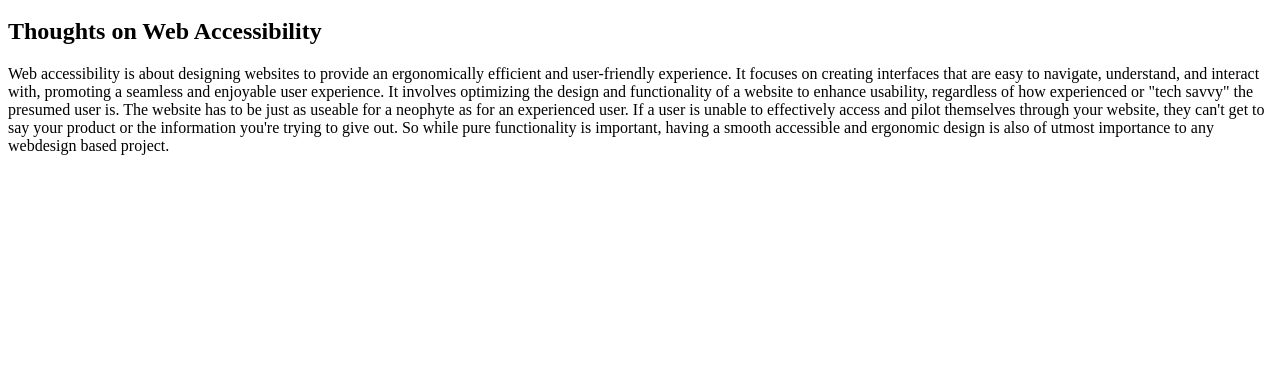
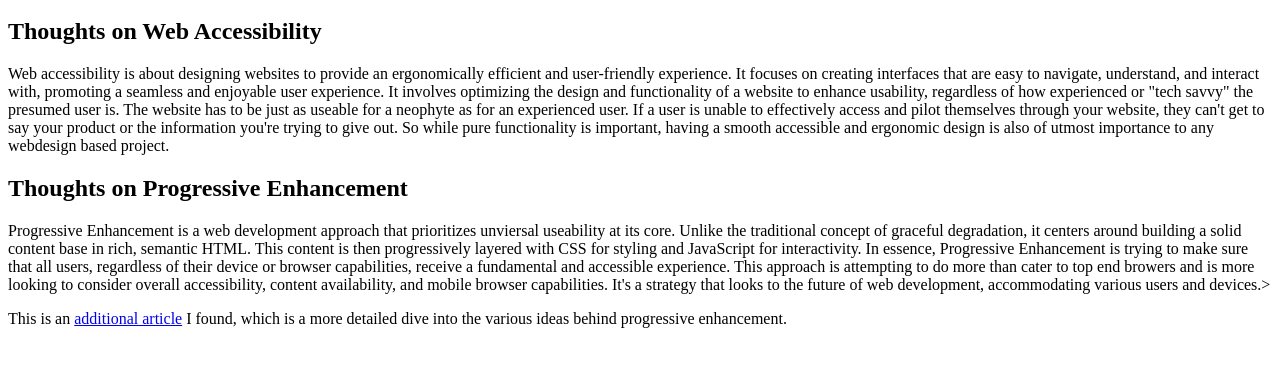
Before and after one commit to mfpeckham92/ifsc-1310, a plain HTML site: page index.html in a window 1280 px wide. Shown: the part 154-520 px from the top of the page. Drawn offline with Linux system fonts and the light colour scheme.

Commit message:
Update index.html

```diff
--- a/index.html
+++ b/index.html
@@ -14,7 +14,11 @@
 	<a href="https://mfpeckham92.github.io/Dragon/">DragonX Project Revised</a><br>
 
   <h2>Thoughts on Web Accessibility</h2>
-  <p>Web accessibility is about designing websites to provide an ergonomically efficient and user-friendly experience. It focuses on creating interfaces that are easy to navigate, understand, and interact with, promoting a seamless and enjoyable user experience. It involves optimizing the design and functionality of a website to enhance usability, regardless of how experienced or "tech savvy" the presumed user is.  The website has to be just as useable for a neophyte as for an experienced user.  If a user is unable to effectively access and pilot themselves through your website, they can't get to say your product or the information you're trying to give out. So while pure functionality is important, having a smooth accessible and ergonomic design is also of utmost importance to any webdesign based project.  </p>
+ 	<p>Web accessibility is about designing websites to provide an ergonomically efficient and user-friendly experience. It focuses on creating interfaces that are easy to navigate, understand, and interact with, promoting a seamless and enjoyable user experience. It involves optimizing the design and functionality of a website to enhance usability, regardless of how experienced or "tech savvy" the presumed user is.  The website has to be just as useable for a neophyte as for an experienced user.  If a user is unable to effectively access and pilot themselves through your website, they can't get to say your product or the information you're trying to give out. So while pure functionality is important, having a smooth accessible and ergonomic design is also of utmost importance to any webdesign based project.</p>
+
+ <h2>Thoughts on Progressive Enhancement</h2>
+	<p>Progressive Enhancement is a web development approach that prioritizes unviersal useability at its core. Unlike the traditional concept of graceful degradation, it centers around building a solid content base in rich, semantic HTML. This content is then progressively layered with CSS for styling and JavaScript for interactivity. In essence, Progressive Enhancement is trying to make sure that all users, regardless of their device or browser capabilities, receive a fundamental and accessible experience. This approach is attempting to do more than cater to top end browers and is more looking to consider overall accessibility, content availability, and mobile browser capabilities. It's a strategy that looks to the future of web development, accommodating various users and devices.></p>
+    <p>This is an <a href="https://www.freecodecamp.org/news/what-is-progressive-enhancement-and-why-it-matters-e80c7aaf834a/">additional article</a> I found, which is a more detailed dive into the various ideas behind progressive enhancement.</p>
 
 </body>
 </html>
```
